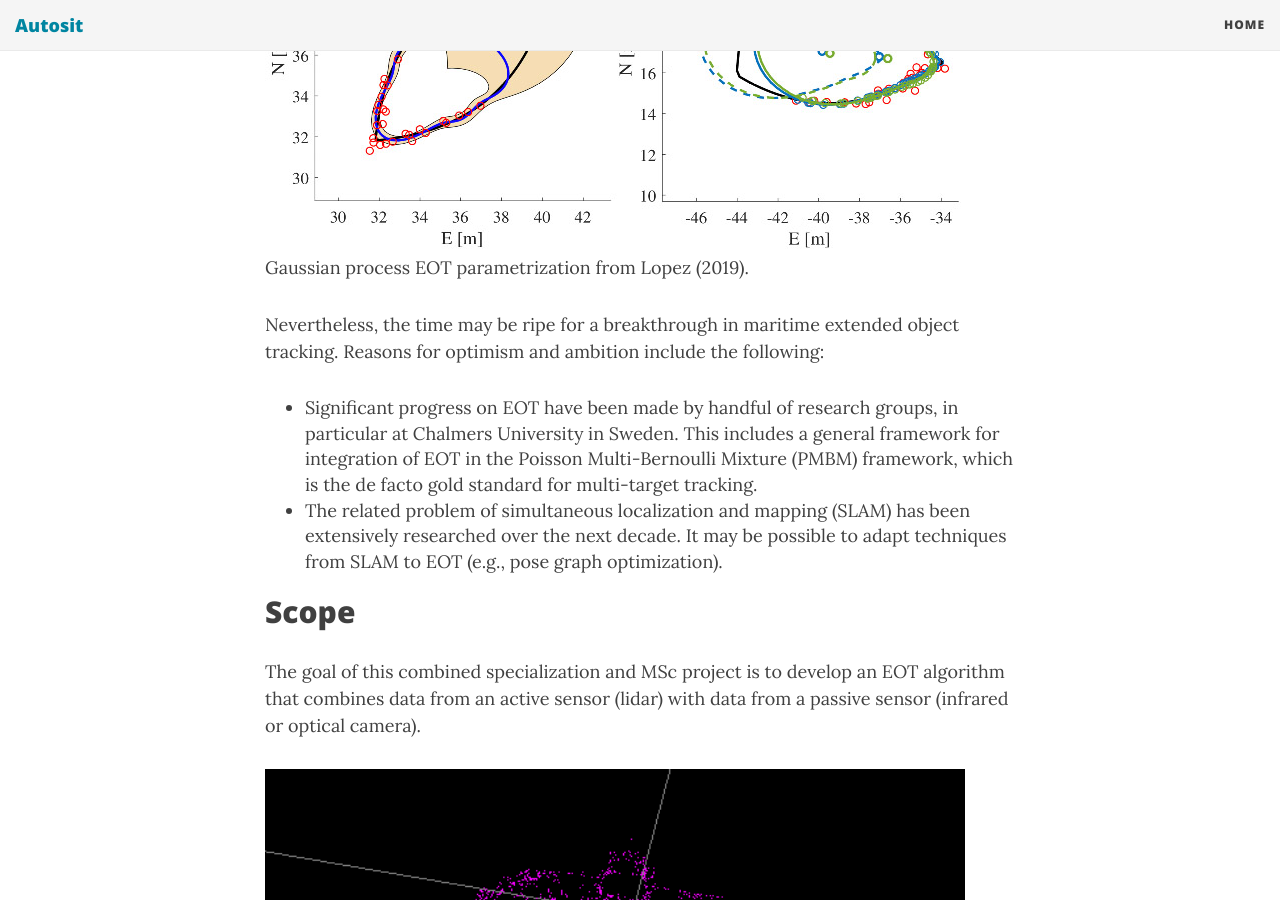
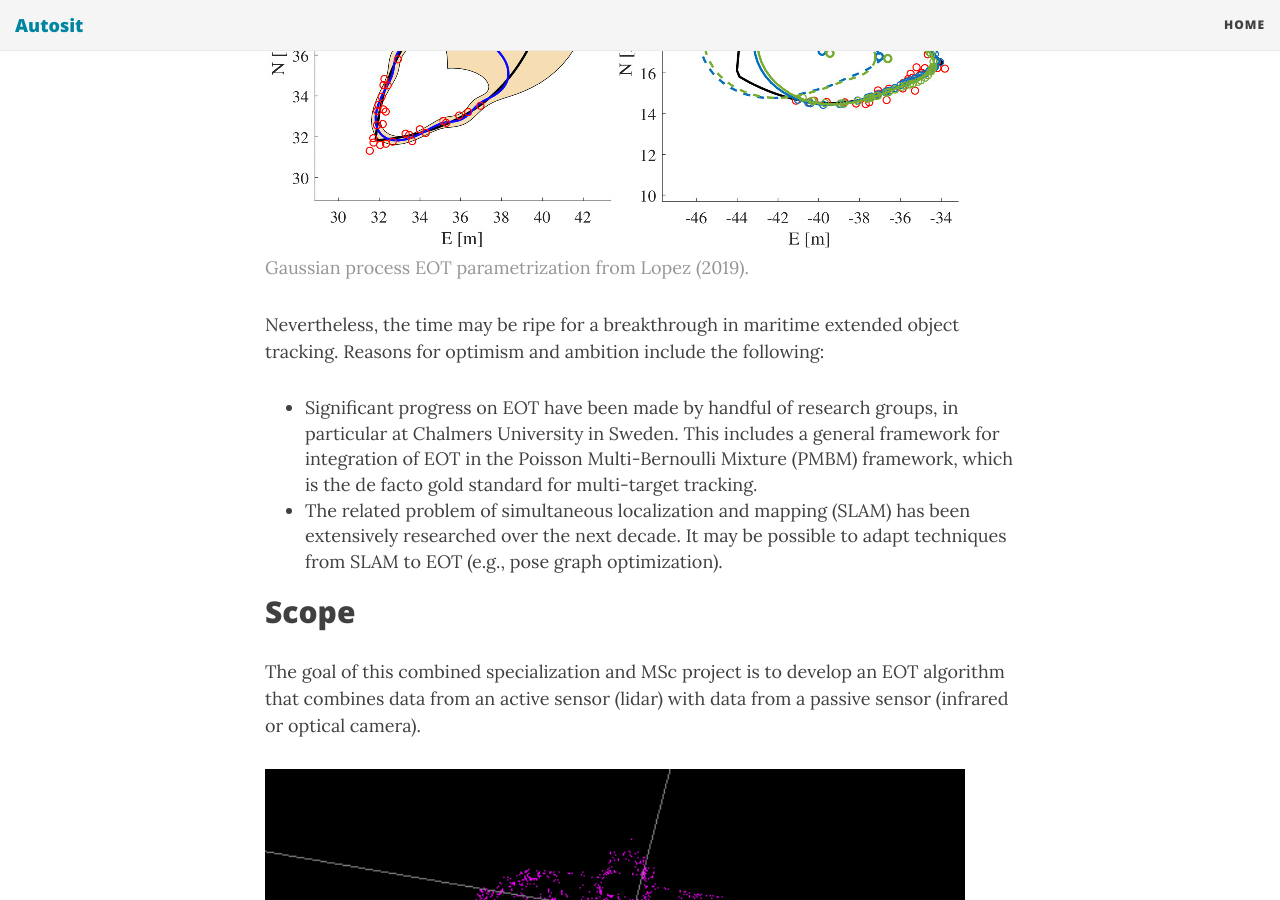
Before and after one commit to autosit/autosit.github.io, a Jekyll site: the page built from _posts/2020-04-08-multisensor-eot.md, in a window 1280 px wide and 900 px high, scrolled down 1302 px. Built offline with Jekyll 4.4.1, drawn with Linux system fonts in a browser that asks for light colours; nearby versions of some CDN libraries.

Commit message:
further revisions ms eot

```diff
--- a/_posts/2020-04-08-multisensor-eot.md
+++ b/_posts/2020-04-08-multisensor-eot.md
@@ -19,7 +19,7 @@ While the traditional tracking methods from the 70s and 80s have assumed that al
 * It is difficult to make a good process model that accounts for the subtle correlations between orientation and velocity.
 
 |<img src="{{site.url}}/assets/gpeot.jpg" width="700"> |
-| Gaussian process EOT parametrization from Lopez (2019). |
+| <span style="color:#959595">Gaussian process EOT parametrization from Lopez (2019). </span>|
 
 Nevertheless, the time may be ripe for a breakthrough in maritime extended object tracking. Reasons for optimism and ambition include the following:
 
@@ -31,7 +31,7 @@ Nevertheless, the time may be ripe for a breakthrough in maritime extended objec
 The goal of this combined specialization and MSc project is to develop an EOT algorithm that combines data from an active sensor (lidar) with data from a passive sensor (infrared or optical camera).
 
 |<img src="{{site.url}}/assets/SimEigen.png" width="700"> |
-| Point cloud reconstruction of milliAmpere2 from monocular simulation in the EiT digital twin. |
+|<span style="color:#959595"> Point cloud reconstruction of milliAmpere2 from monocular simulation in the EiT digital twin. </span>|
 
 ## Proposed Tasks for the 5th year project
 
```
Also changed, not shown: other parts of _posts/2020-04-08-multisensor-eot.md (+3 -3 lines).
